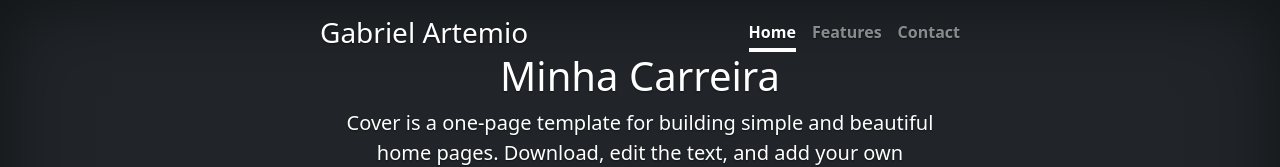
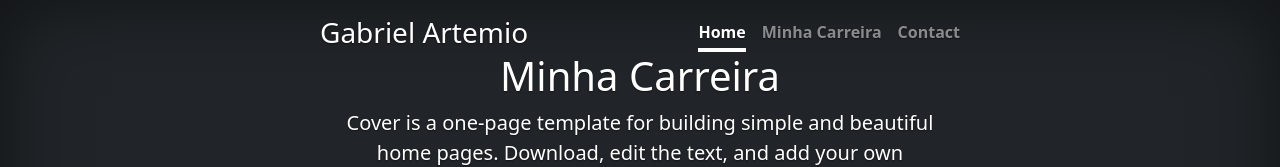
Before and after one commit to gabriel-artemio/gabriel-artemio.github.io, a plain HTML site: page index.html in a window 1280 px wide. Shown: the top 167 px of the page. Drawn offline with nearby package versions, Linux system fonts and the light colour scheme.

Commit message:
Update index.html

```diff
--- a/index.html
+++ b/index.html
@@ -32,7 +32,7 @@
                 <h3 class="float-md-start mb-0">Gabriel Artemio</h3>
                 <nav class="nav nav-masthead justify-content-center float-md-end">
                     <a class="nav-link active" aria-current="page" href="#">Home</a>
-                    <a class="nav-link" href="#">Features</a>
+                    <a class="nav-link" href="carreira.html">Minha Carreira</a>
                     <a class="nav-link" href="#">Contact</a>
                 </nav>
             </div>
```
